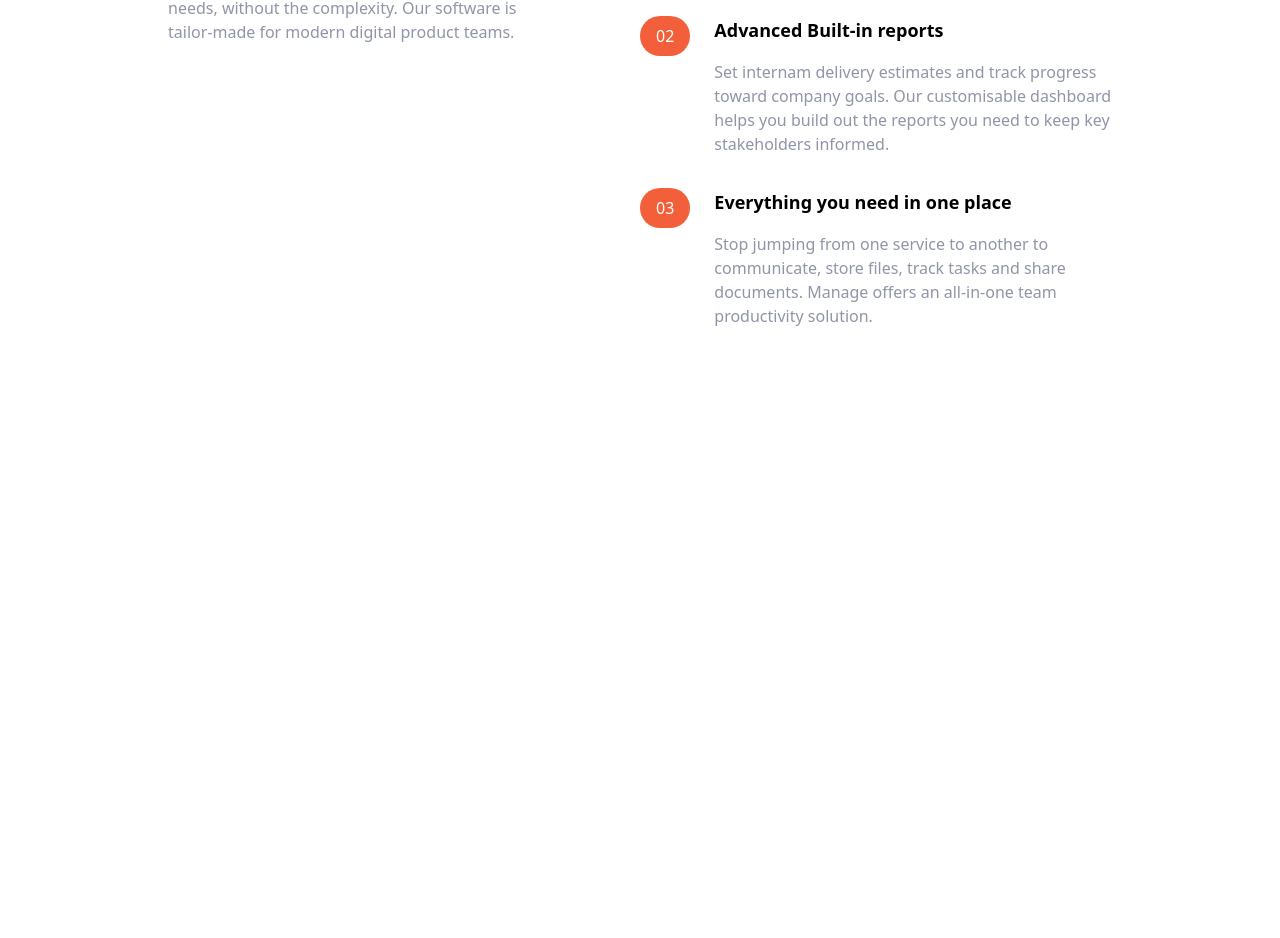
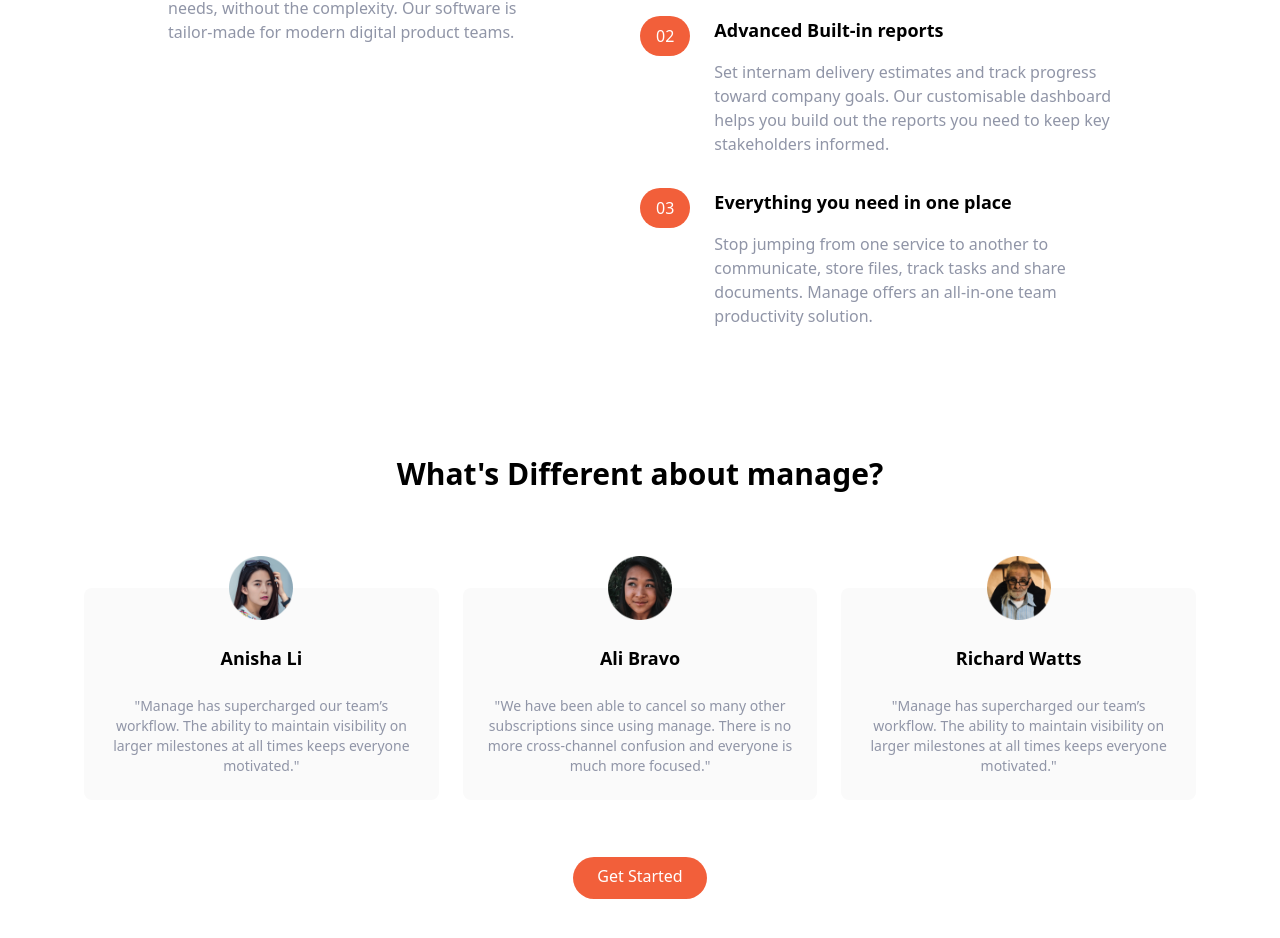
Before and after one commit to Tizsic/Tailwind-Landing-Page, a plain HTML site: page index.html in a window 1280 px wide. Shown: the part 812-1750 px from the top of the page. Before the commit the page ends 1140 px from the top, so only its background shows below. Drawn offline with Linux system fonts and the light colour scheme.

Commit message:
added testimonials
Added testimonials following tutorial

```diff
--- a/index.html
+++ b/index.html
@@ -119,7 +119,8 @@
                             Advanced Built-in reports
                         </h3>
                         <p class="text-darkGrayishBlue">
-                            Set internam delivery estimates and track progress toward company goals. Our customisable dashboard helps you build out the reports you need to keep key stakeholders informed.
+                            Set internam delivery estimates and track progress toward company goals. Our customisable
+                            dashboard helps you build out the reports you need to keep key stakeholders informed.
                         </p>
                     </div>
                 </div>
@@ -141,7 +142,8 @@
                             Everything you need in one place
                         </h3>
                         <p class="text-darkGrayishBlue">
-                            Stop jumping from one service to another to communicate, store files, track tasks and share documents. Manage offers an all-in-one team productivity solution.
+                            Stop jumping from one service to another to communicate, store files, track tasks and share
+                            documents. Manage offers an all-in-one team productivity solution.
                         </p>
                     </div>
                 </div>
@@ -149,7 +151,49 @@
         </div>
     </section>
 
-
+    <!-- Testimonials -->
+    <section id="testimonials">
+        <!-- container 2 heading and testomonials blocks -->
+        <div class="max-w-6xl px-5 mx-auto mt-32 text-center">
+            <h2 class="text-3xl font-bold text-center">What's Different about manage?</h2>
+            <!-- testimonial container -->
+            <div class="flex flex-col mt-24 md:flex-row md:space-x-6">
+                <!-- testimonial 1 -->
+                <div class="flex flex-col items-center p-6 space-y-6 rounded-lg bg-veryLightGrey md:w-1/3">
+                    <img src="img/avatar-anisha.png" class="w-16 -mt-14" alt="" />
+                    <h5 class="text-lg font-bold">Anisha Li</h5>
+                    <p class="text-sm text-darkGrayishBlue">
+                        "Manage has supercharged our team’s workflow. The ability to maintain visibility on larger
+                        milestones at all times keeps everyone motivated."
+                    </p>
+                </div>
+                <!-- testimonial 2 -->
+                <div class="hidden flex-col items-center p-6 space-y-6 rounded-lg bg-veryLightGrey md:w-1/3 md:flex">
+                    <img src="img/avatar-ali.png" class="w-16 -mt-14" alt="" />
+                    <h5 class="text-lg font-bold">Ali Bravo</h5>
+                    <p class="text-sm text-darkGrayishBlue">
+                        "We have been able to cancel so many other subscriptions since using manage. There is no more
+                        cross-channel confusion and everyone is much more focused."
+                    </p>
+                </div>
+                <!-- testimonial 3 -->
+                <div class="hidden flex-col items-center p-6 space-y-6 rounded-lg bg-veryLightGrey md:flex md:w-1/3">
+                    <img src="img/avatar-richard.png" class="w-16 -mt-14" alt="" />
+                    <h5 class="text-lg font-bold">Richard Watts</h5>
+                    <p class="text-sm text-darkGrayishBlue">
+                        "Manage has supercharged our team’s workflow. The ability to maintain visibility on larger
+                        milestones at all times keeps everyone motivated."
+                    </p>
+                </div>
+            </div>
+            <!-- button -->
+            <div class="my-16">
+                <a href="#"
+                class=" p-3 px-6 pt-2 text-white bg-brightRed rounded-full baseline hover:bg-brightRedLight">Get
+                Started</a>
+            </div>
+        </div>
+    </section>
 </body>
 
 </html>
```
Also changed, not shown: css/main.css.
